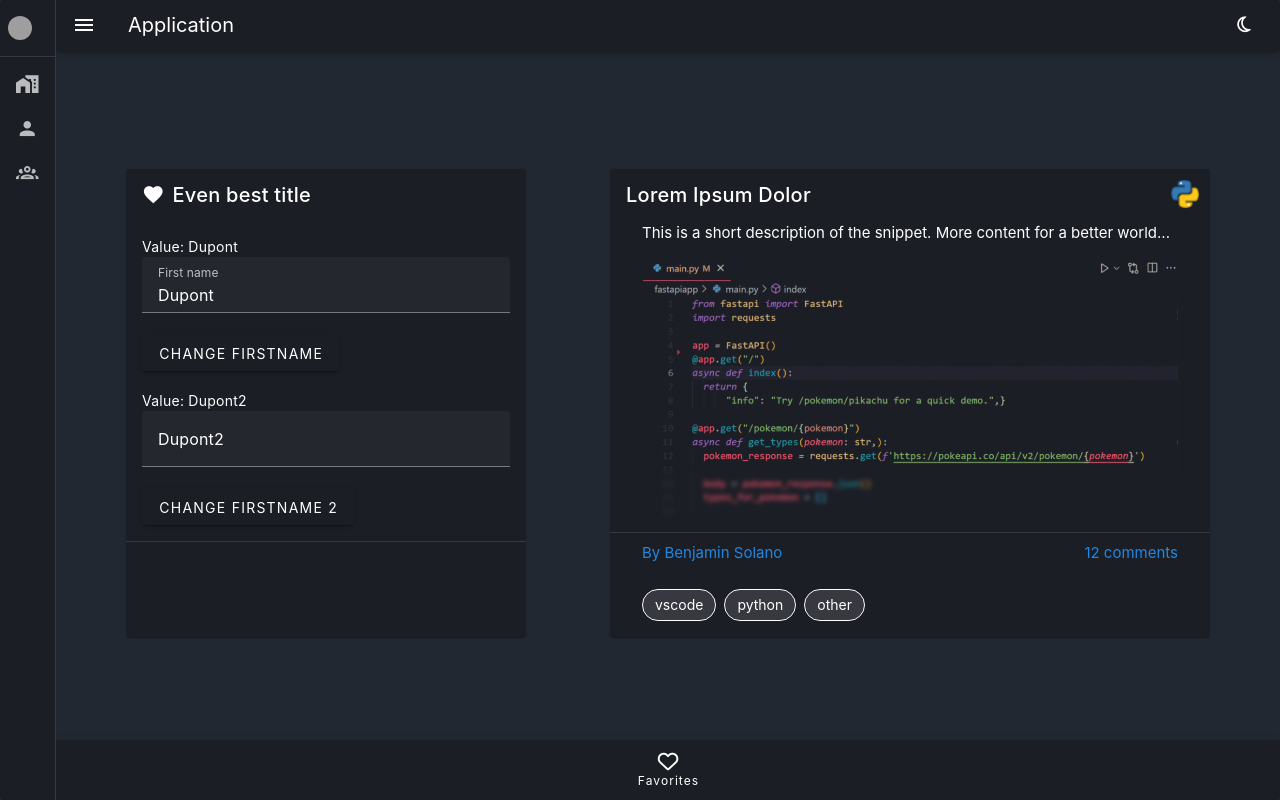
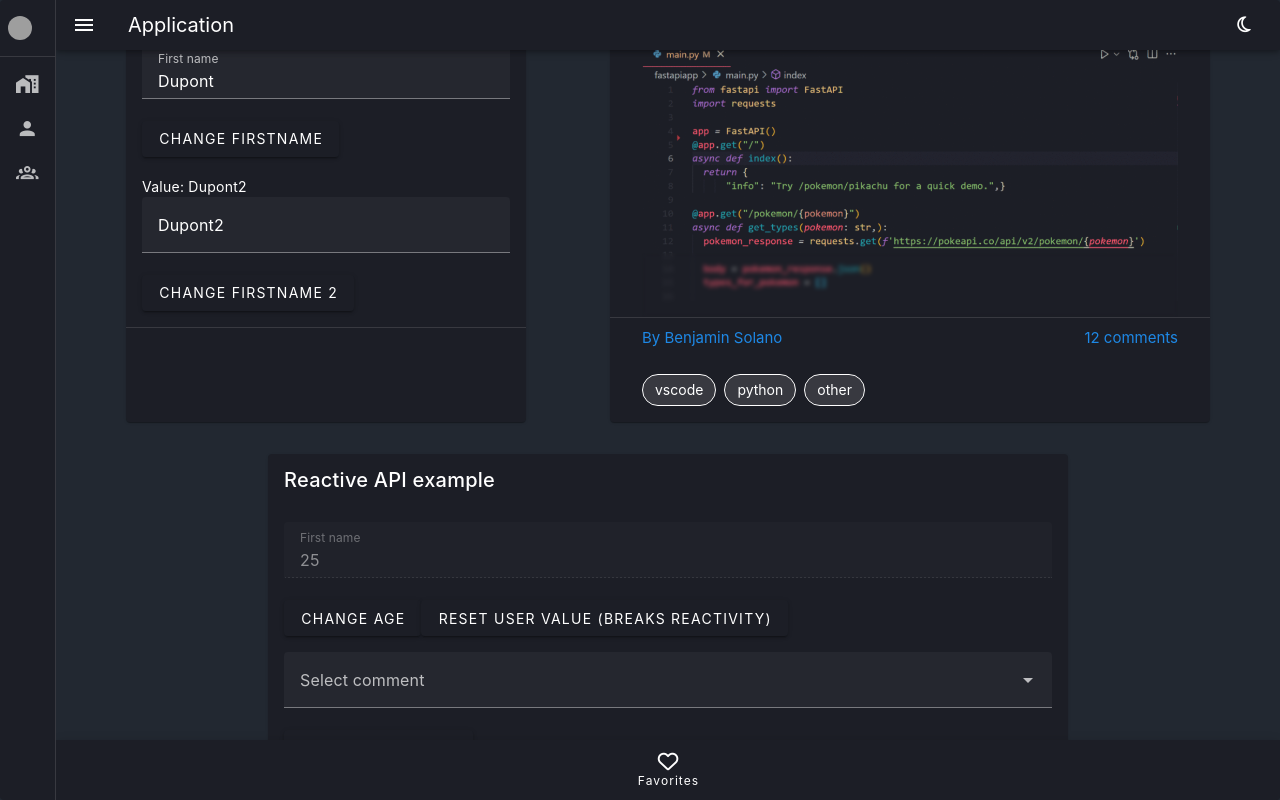
Before and after one commit to hourlier96/DemoVue3, a Vue app in the folder demo-vue3/: page / in a window 1280 px wide. Built offline with nearby package versions, Linux system fonts and the light colour scheme; grey boxes are pictures that could not be loaded.

Commit message:
Add reactive example

```diff
--- /dev/null
+++ b/demo-vue3/src/components/Reactive.vue
@@ -0,0 +1,59 @@
+<template>
+  <v-container>
+    <v-text-field v-model="user.age" label="First name" disabled />
+    <v-btn @click="changeAge()" class="mb-4">
+      <span> Change age</span>
+    </v-btn>
+    <v-btn @click="badelyResetUser()" class="mb-4"> Reset user value (breaks reactivity)</v-btn>
+    <v-select
+      label="Select comment"
+      :items="commentsArray.comments.map((comment) => comment.content)"
+    />
+    <v-btn @click="changeComment()" class="mb-4"> Change comment</v-btn>
+  </v-container>
+</template>
+
+<script setup lang="ts">
+import { reactive, ref } from 'vue'
+
+// REACTIVE API - - - - - -
+
+let user = reactive({
+  age: 25
+})
+
+function changeAge() {
+  if (user.age === 25) user.age = 26
+  else user.age = 25
+}
+
+function badelyResetUser() {
+  // LOSING REACTIVITY: age is not reactive anymore & not updated in the view
+  user = reactive({
+    age: 60
+  })
+
+  // Don't try destructuring, it breaks reactivity too
+  // let { age } = user
+}
+
+// REF API - - - - - - -
+
+let commentsArray = ref({
+  comments: [
+    {
+      content: 'This is a comment'
+    },
+    {
+      content: 'This is another comment'
+    }
+  ]
+})
+
+function changeComment() {
+  // Don't forget .value
+  commentsArray.value.comments[0].content = 'COMMENT UPDATED'
+}
+
+// - - - - - - - - - - -
+</script>
--- a/demo-vue3/src/views/HomeView.vue
+++ b/demo-vue3/src/views/HomeView.vue
@@ -1,7 +1,7 @@
 <template>
   <v-container>
     <div class="mt-4 d-flex justify-content-center flex-wrap">
-      <CardContainer title="Even best title" icon="mdi-heart">
+      <CardContainer title="Form binding example" icon="mdi-heart">
         <template #body> <FormBinding /> </template>
         <template #actions>
           <v-btn> Action 1</v-btn>
@@ -9,14 +9,10 @@
         </template>
       </CardContainer>
 
-      <CardContainer title="Lorem Ipsum Dolor" :width="600">
+      <CardContainer title="Complex slot example" :width="600">
         <template #header>
           <div>
-            <img
-              style="position: absolute; top: 0; right: 0; margin: 10px"
-              src="@/assets/python.png"
-              width="30"
-            />
+            <img class="python-icon" src="@/assets/python.png" width="30" />
             <div class="pl-8">
               This is a short description of the snippet. More content for a better world...
             </div>
@@ -38,6 +34,13 @@
           </v-chip-group>
         </template>
       </CardContainer>
+
+      <CardContainer title="Reactive API example" :width="800">
+        <template #body>
+          <Reactive />
+        </template>
+        <template #footer> </template>
+      </CardContainer>
     </div>
   </v-container>
 </template>
@@ -45,12 +48,20 @@
 <script setup lang="ts">
 import CardContainer from '@/components/common/CardContainer.vue'
 import FormBinding from '@/components/FormBinding.vue'
+import Reactive from '@/components/Reactive.vue'
 </script>
 
 <style scoped>
 .card {
   width: 50%;
   margin: auto;
+}
+
+.python-icon {
+  position: absolute;
+  top: 0;
+  right: 0;
+  margin: 10px;
 }
 
 .gradient-blur {
```
Also changed, not shown: 1 other file (tests, documents, lock files or other folders).
